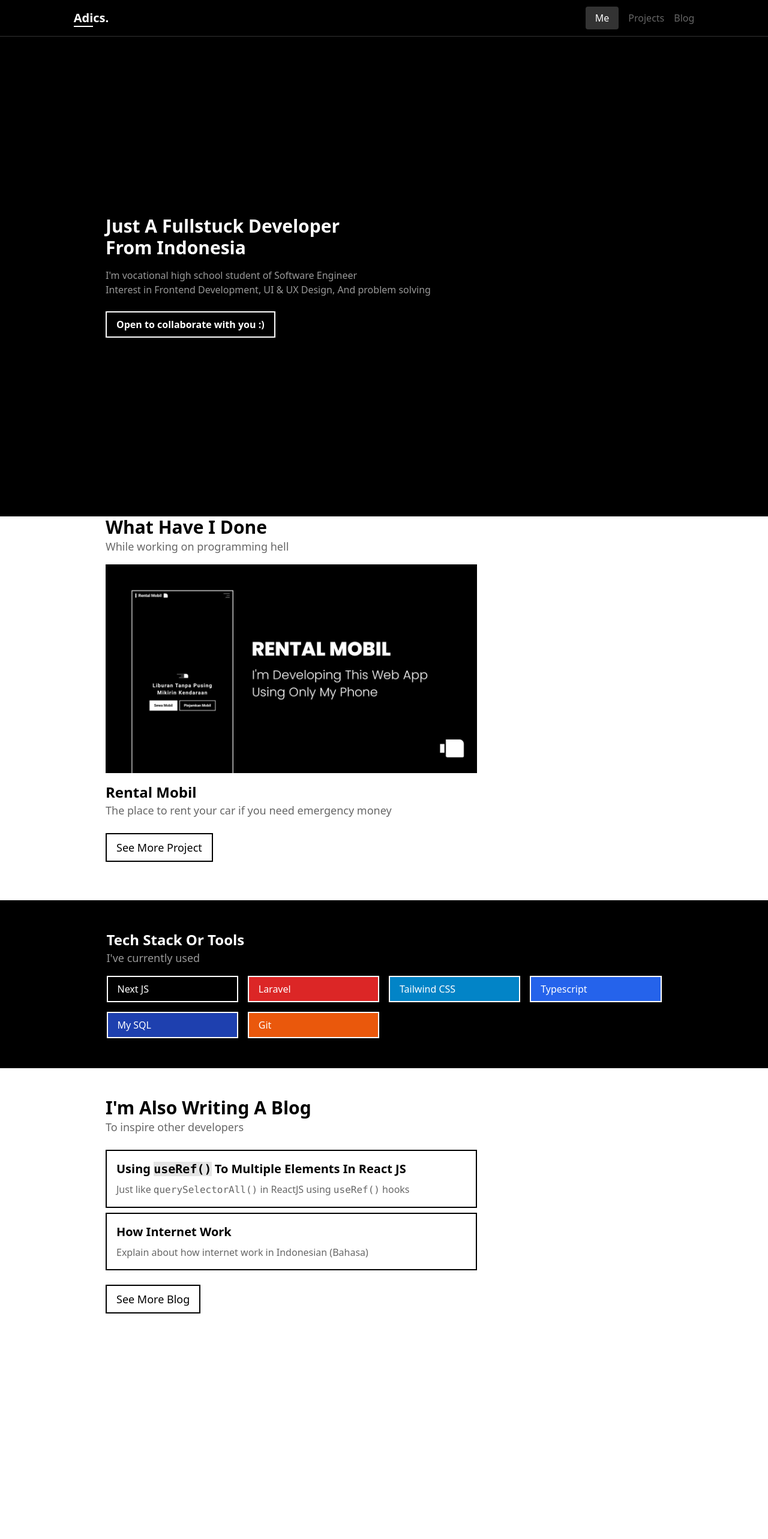
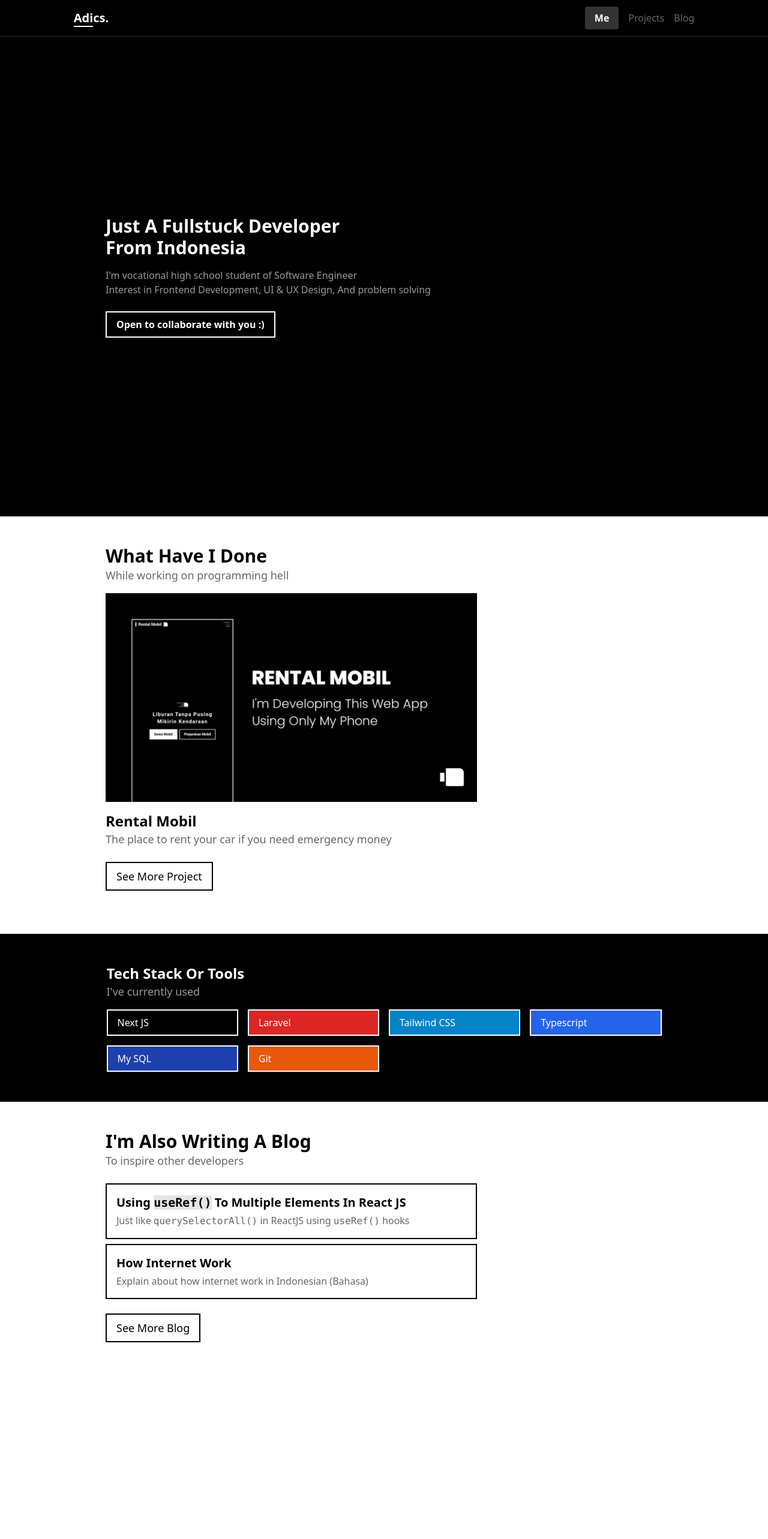
Before and after one commit to AdiCahyaSaputra/personal-website, a Next.js app: page / in a window 1280 px wide. Shown: the top 2566 px of the page at 60% size. Built offline with nearby package versions, Linux system fonts and the light colour scheme.

Commit message:
feat: blog pages done all

```diff
--- a/components/reusable/global/Navbar.tsx
+++ b/components/reusable/global/Navbar.tsx
@@ -4,11 +4,11 @@ import { Bars3CenterLeftIcon } from '@heroicons/react/24/outline'
 import { useEffect, useState } from "react"
 import { useRouter } from "next/router"
 
-const navLink = cva("font-medium cursor-pointer", {
+const navLink = cva("cursor-pointer", {
   variants: {
     intent: {
       deactive: "text-white/40 hover:text-white",
-      active: "text-white py-2 px-4 rounded bg-white/20"
+      active: "font-bold text-white py-2 px-4 rounded bg-white/20"
     }
   },
   defaultVariants: {
--- a/components/section/BlogSection.tsx
+++ b/components/section/BlogSection.tsx
@@ -1,3 +1,4 @@
+import { useRouter } from "next/router"
 import Container, { container } from "../reusable/global/Container"
 
 const blogs = [
@@ -14,6 +15,13 @@ const blogs = [
 ]
 
 const BlogSection: React.FC = () => {
+  const router = useRouter()
+
+  const clickHandler = () => {
+      setTimeout(() => {
+        router.push('/blog')
+      }, 500);
+    }
 
   return (
     <section className="py-12 h-screen">
@@ -35,7 +43,7 @@ const BlogSection: React.FC = () => {
               <a href={blog.link} className="text-xl font-bold cursor-pointer hover:underline select-none">
                 {blog.label}
               </a>
-              <p className="mt-2 selection:bg-black selection:text-white text-black/60">
+              <p className="mt-1 selection:bg-black selection:text-white text-black/60">
                 {blog.desc}
               </p>
             </article>
@@ -44,7 +52,7 @@ const BlogSection: React.FC = () => {
         </div>
 
         <div className="mt-6 relative lg:w-max group overflow-hidden">
-          <a className="select-none cursor-pointer transition-all duration-500 lg:w-max w-full text-center text-black group-hover:text-white border-2 border-black py-2 px-4 active:scale-95 inline-block text-lg font-medium bg-transparent relative z-10">
+          <a onClick={clickHandler} className="select-none cursor-pointer transition-all duration-500 lg:w-max w-full text-center text-black group-hover:text-white border-2 border-black py-2 px-4 active:scale-95 inline-block text-lg font-medium bg-transparent relative z-10">
             See More Blog
           </a>
           <div className="duration-500 absolute left-0 top-0 w-full h-full bg-black translate-x-full group-hover:translate-x-0 transition-all z-0"/>
--- a/components/section/ProjectSection.tsx
+++ b/components/section/ProjectSection.tsx
@@ -16,7 +16,7 @@ const ProjectSection: React.FC = () => {
   }
 
   return (
-    <section className="bg-white pb-10">
+    <section className="bg-white py-12">
 
       <Container className={container({ size: "medium", className: "h-full" })}>
 
```
